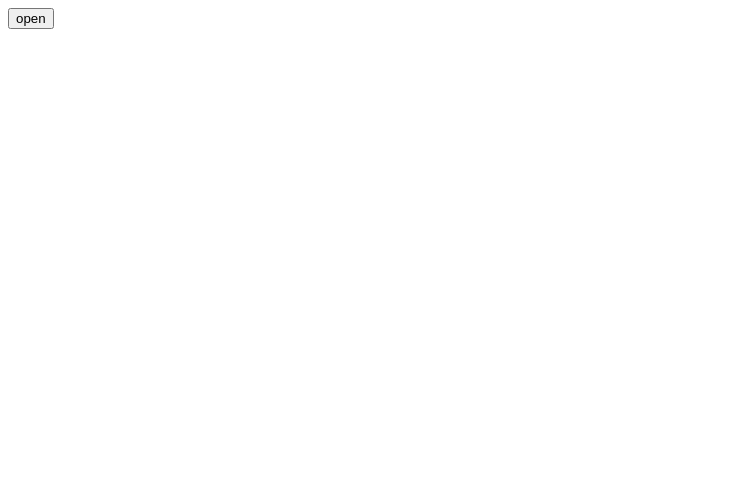
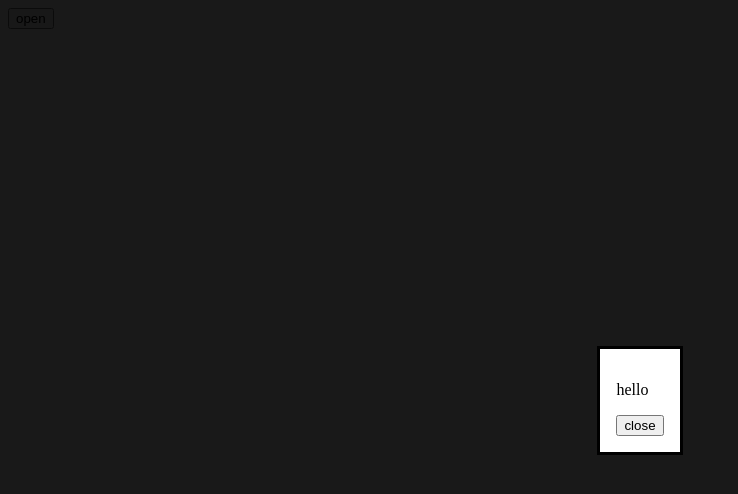
Before and after one commit to mogurastore/modal-tut, a website: page index.html in a window 1280 px wide. Both pictures are taken after a click on the button "open". Shown: the whole page, without its empty margins (0-738 px from the left). Drawn offline with Linux system fonts and the light colour scheme.

Commit message:
feat: modalを実装

```diff
--- a/index.html
+++ b/index.html
@@ -4,8 +4,21 @@
     <meta charset="UTF-8" />
     <meta name="viewport" content="width=device-width, initial-scale=1.0" />
     <title>Document</title>
+    <style>
+      #modal::backdrop {
+        background-color: black;
+        opacity: 0.9;
+      }
+    </style>
   </head>
   <body>
-    <button>open</button>
+    <button onclick="modal.showModal()">open</button>
+
+    <dialog id="modal">
+      <p>hello</p>
+      <form method="dialog">
+        <button>close</button>
+      </form>
+    </dialog>
   </body>
 </html>
```
